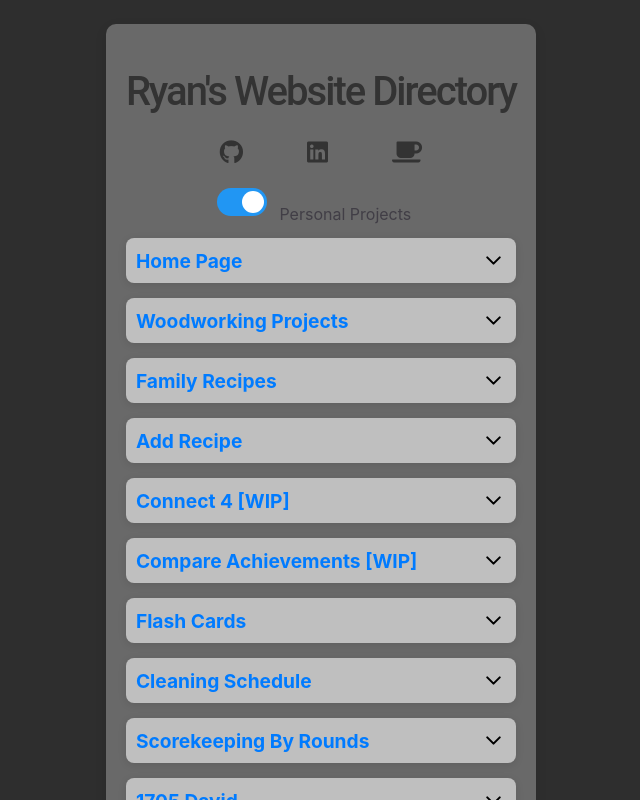
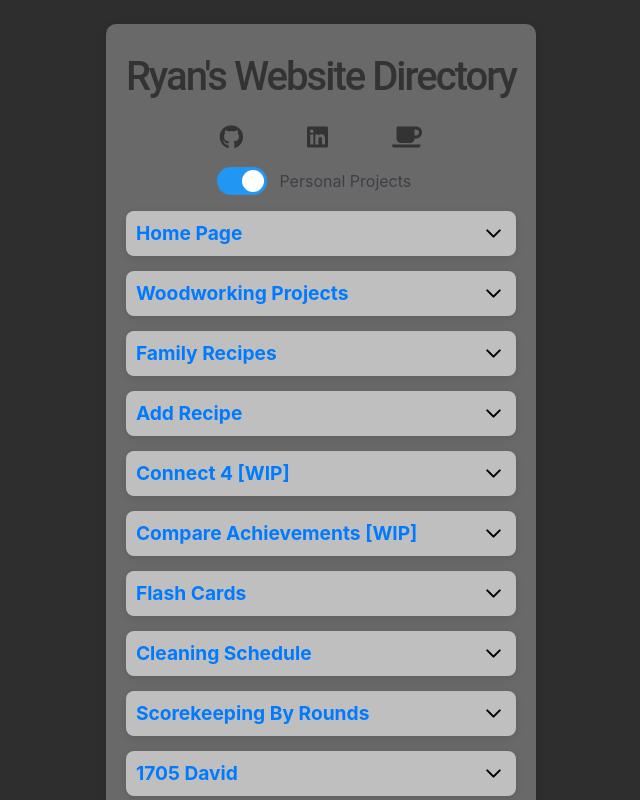
Before and after one commit to rbrock44/directory, an Angular app: page / in a window 1280 px wide. Shown: the top 800 px of the page, without its empty margins (319-959 px from the left). Built offline with nearby package versions, Linux system fonts and the light colour scheme.

Commit message:
more css changes

```diff
--- a/src/app/app.component.html
+++ b/src/app/app.component.html
@@ -81,11 +81,11 @@
   }
 
   .content h1 {
-    margin-top: 1.75rem;
+    margin-top: 0.8rem;
   }
 
-  .content p {
-    margin-top: 1.5rem;
+  .description {
+    margin-top: 0.8rem;
   }
 
   @media screen and (max-width: 650px) {
```
